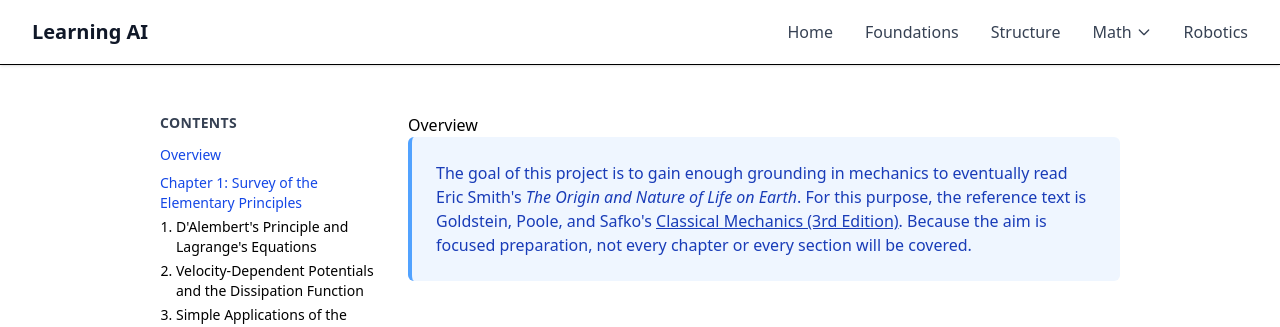
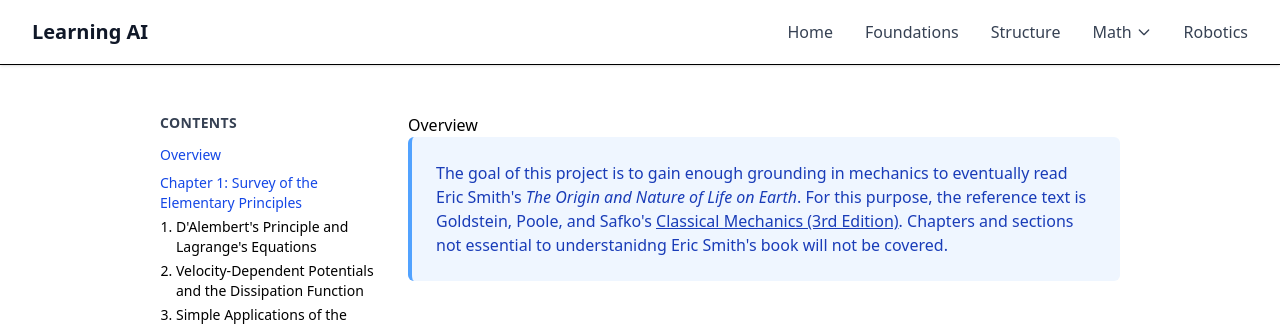
Before and after one commit to WilliamGiammona/learning-ai, a Next.js app: page /math/classical-mechanics in a window 1280 px wide. Shown: the top 327 px of the page. Built offline with nearby package versions, Linux system fonts and the light colour scheme.

Commit message:
refactor

```diff
--- a/app/math/classical-mechanics/page.tsx
+++ b/app/math/classical-mechanics/page.tsx
@@ -114,8 +114,8 @@ const page = () => {
                 >
                   Classical Mechanics (3rd Edition)
                 </a>
-                . Because the aim is focused preparation, not every chapter or
-                every section will be covered.
+                . Chapters and sections not essential to understanidng Eric
+                Smith's book will not be covered.
               </p>
             </section>
 
```
